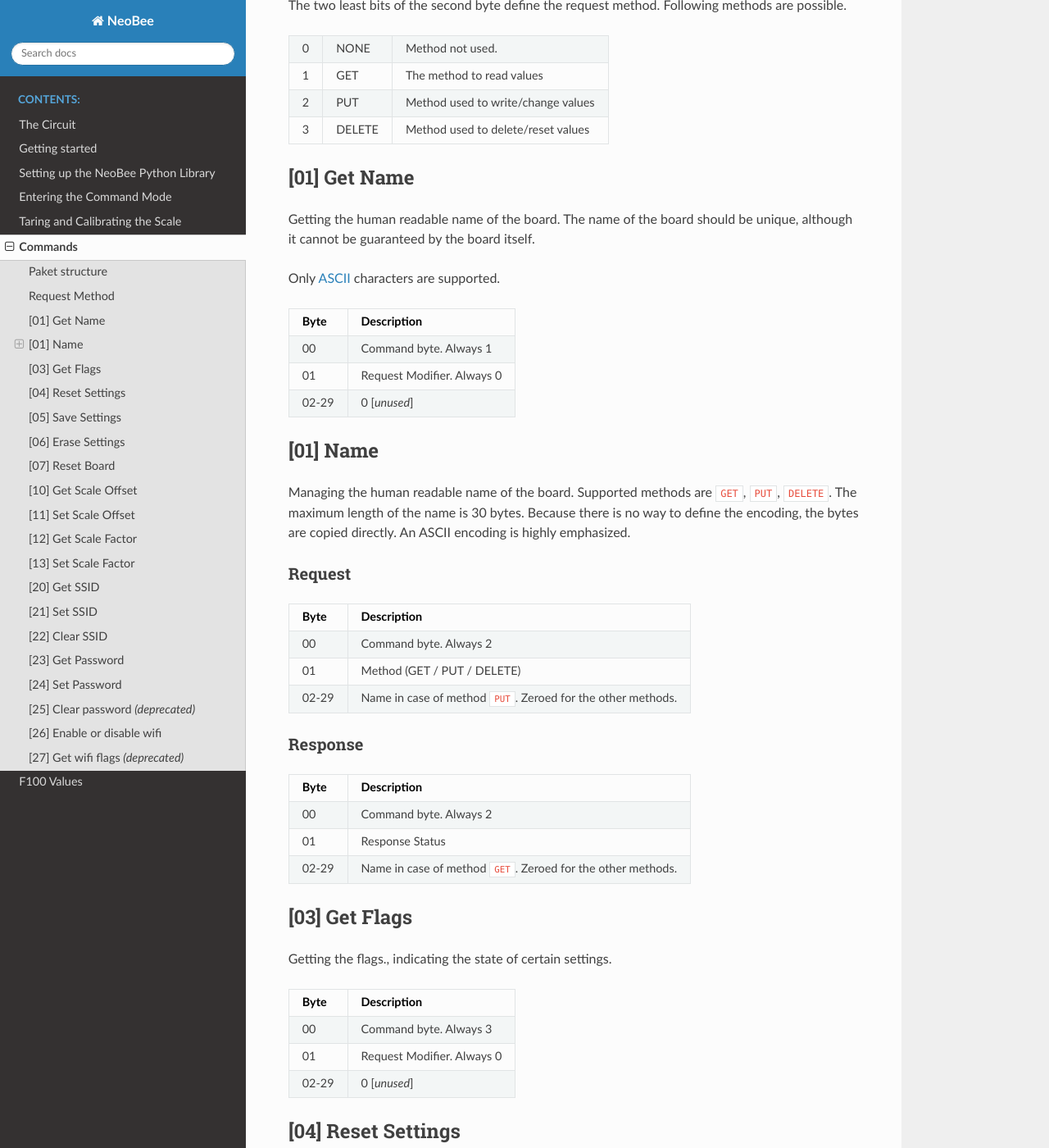
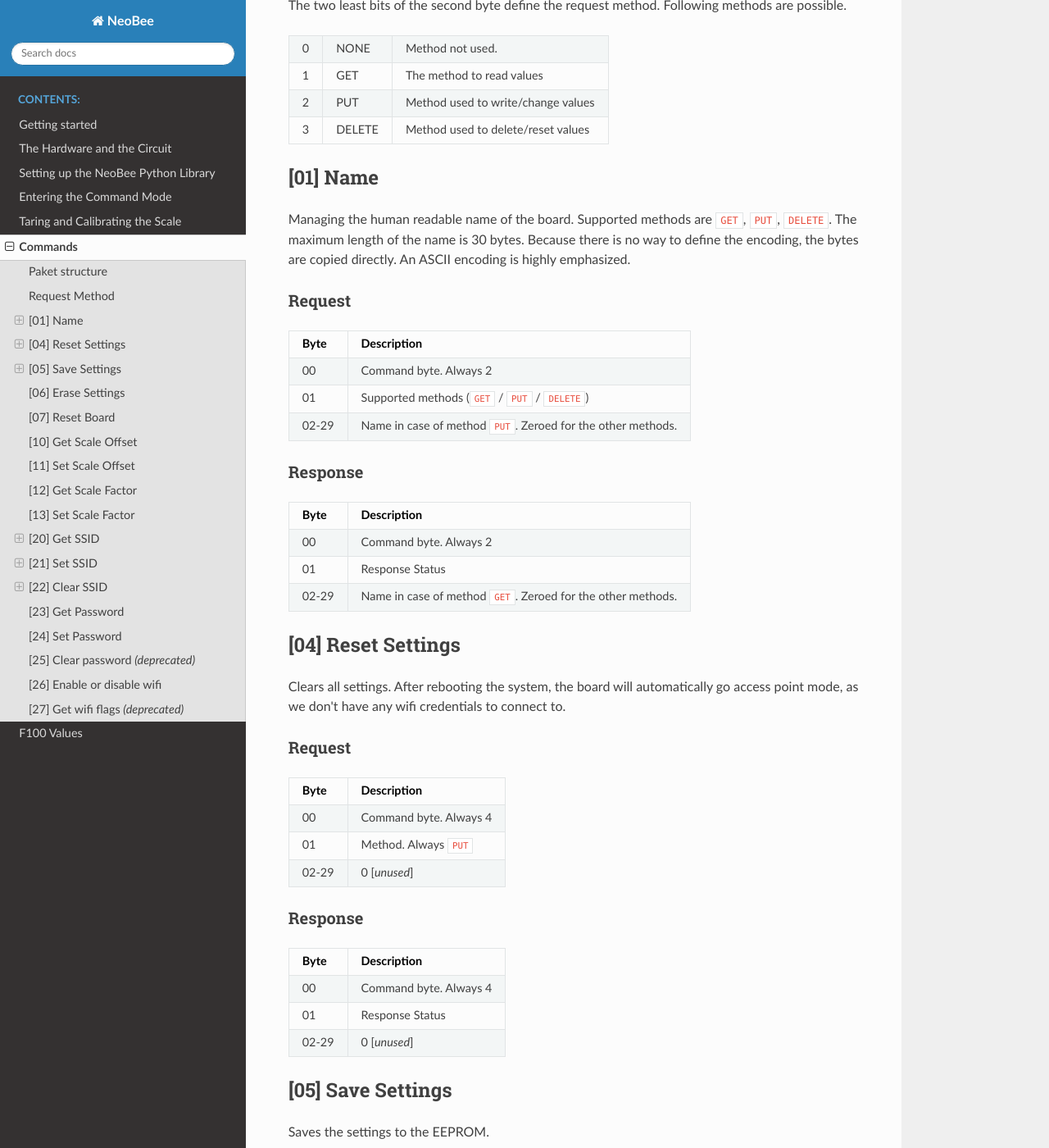
Before and after one commit to FirstKlaas/neobee, a Sphinx documentation site: the page built from documentation/source/commands.rst, in a window 1280 px wide and 1400 px high, scrolled down 469 px. Shown: the whole window at 82% size. Built offline with Sphinx 7.4.7 and the Read the Docs theme 2.0.0, drawn with Linux system fonts in a browser that asks for light colours; some of the changed text lies outside the part shown.

Commit message:
Working on command documentation

```diff
--- a/documentation/source/circuit.rst
+++ b/documentation/source/circuit.rst
@@ -1,5 +1,5 @@
-The Circuit
-===========
+The Hardware and the Circuit
+============================
 
 THe following picture shows the circuit for the NeoBee hive logger.
 I used two dallas 18b20 temperature sensors. One sensore to be used
--- a/documentation/source/commands.rst
+++ b/documentation/source/commands.rst
@@ -28,22 +28,6 @@ methods are possible.
 === ======= ===============================================================
 
 
-[01] Get Name
--------------
-
-Getting the human readable name of the board. The name of the board
-should be unique, although it cannot be guaranteed by the board itself.
-
-Only ASCII_ characters are supported.
-
-===== ================================
-Byte  Description
-===== ================================
-00    Command byte. Always 1
-01    Request Modifier. Always 0
-02-29 0 [*unused*]
-===== ================================
-
 [01] Name
 ---------
 
@@ -59,7 +43,7 @@ Request
 Byte  Description
 ===== ================================
 00    Command byte. Always 2
-01    Method (GET / PUT / DELETE)
+01    Supported methods (``GET`` / ``PUT`` / ``DELETE``)
 02-29 Name in case of method ``PUT``. Zeroed for the other methods.
 ===== ================================
 
@@ -74,30 +58,32 @@ Byte  Description
 02-29 Name in case of method ``GET``. Zeroed for the other methods.
 ===== ================================
 
-[03] Get Flags
---------------
-
-Getting the flags., indicating the state of certain settings.
-
-===== ================================
-Byte  Description
-===== ================================
-00    Command byte. Always 3
-01    Request Modifier. Always 0
-02-29 0 [*unused*]
-===== ================================
-
 [04] Reset Settings
 -------------------
 
 Clears all settings. After rebooting the system, the board will
-automatically go into command mode.
+automatically go access point mode, as we don't have any wifi
+credentials to connect to.
+
+Request
+~~~~~~~
 
 ===== ================================
 Byte  Description
 ===== ================================
 00    Command byte. Always 4
-01    Request Modifier. Always 0
+01    Method. Always ``PUT``
+02-29 0 [*unused*]
+===== ================================
+
+Response
+~~~~~~~~
+
+===== ================================
+Byte  Description
+===== ================================
+00    Command byte. Always 4
+01    Response Status
 02-29 0 [*unused*]
 ===== ================================
 
@@ -106,19 +92,32 @@ Byte  Description
 
 Saves the settings to the EEPROM.
 
+Request
+~~~~~~~
+
 ===== ================================
 Byte  Description
 ===== ================================
 00    Command byte. Always 5
-01    Request Modifier. Always 0
+01    Method. Always ``PUT``
+02-29 0 [*unused*]
+===== ================================
+
+Response
+~~~~~~~~
+
+===== ================================
+Byte  Description
+===== ================================
+00    Command byte. Always 5
+01    Response Status
 02-29 0 [*unused*]
 ===== ================================
 
 [06] Erase Settings
 -------------------
 
-Similar to reset settings, baut also removes the magic bytes from
-EEPROM.
+Fills the configuration space in EEPROM with zeros.
 
 ===== ================================
 Byte  Description
@@ -209,7 +208,8 @@ Byte  Description
 Returns the wifi networkname name (the ssid)  to connect to. If no
 ssid was configured. Returns a ``NOT_FOUND`` status.
 
-**Request**
+Request
+~~~~~~~
 
 ===== ================================
 Byte  Description
@@ -219,7 +219,8 @@ Byte  Description
 02-29 0 [*unused*]
 ===== ================================
 
-**Response**
+Response
+~~~~~~~~
 
 ===== ================================
 Byte  Description
@@ -235,7 +236,8 @@ Byte  Description
 
 Set the ssid to connect to.
 
-**Request**
+Request
+~~~~~~~
 
 ===== ================================
 Byte  Description
@@ -253,7 +255,8 @@ the board will automatically go into AP mode after reboot.
 The preferred way to force AP mode is to do a
 ``Set Wifi Active(False)`` request.
 
-**Request**
+Request
+~~~~~~~
 
 ===== ================================
 Byte  Description
--- a/documentation/source/index.rst
+++ b/documentation/source/index.rst
@@ -10,8 +14,8 @@ Welcome to NeoBee's documentation!
    :maxdepth: 2
    :caption: Contents:
 
+   getting_started
    circuit
-   getting_started
    python_environment
    entering_command_mode
    calibration
```
Also changed, not shown: other parts of documentation/source/index.rst (+4 -0 lines).
